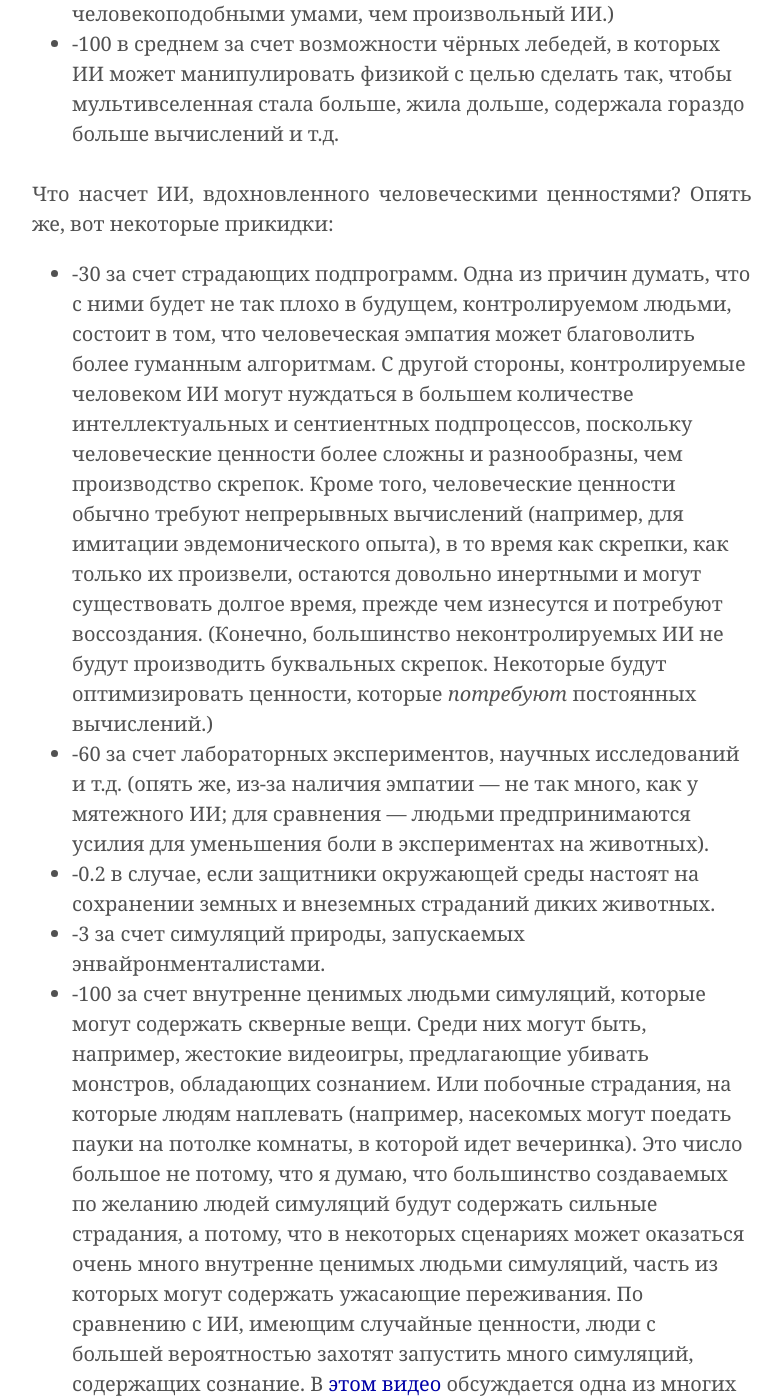
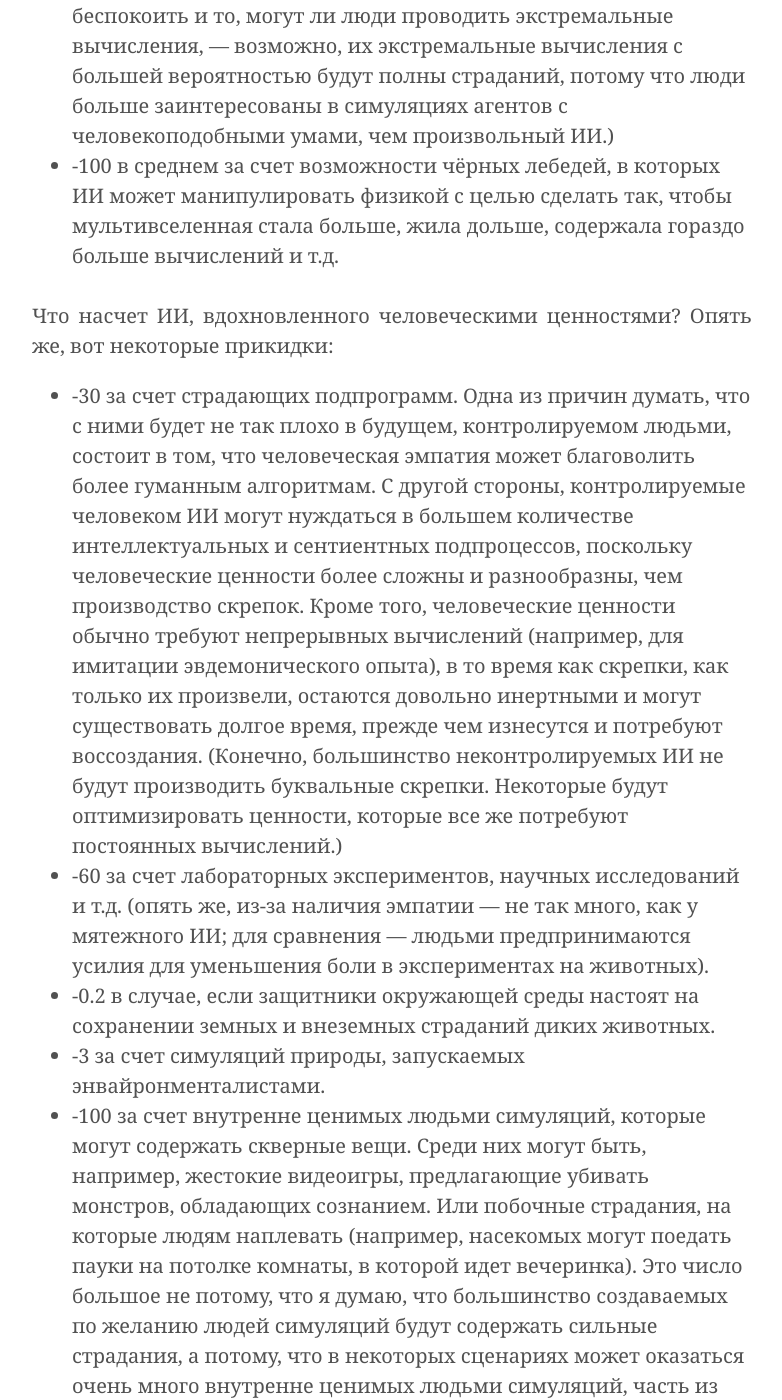
Before and after one commit to ReducingSuffering/reducingsuffering.github.io, a Jekyll site: the page built from _articles/brian-tomasik-2.md, in a window 1280 px wide and 1400 px high, scrolled down 2255 px. Shown: the whole window, without its empty margins (248-1030 px from the left). Built offline with Jekyll 4.4.1, drawn with Linux system fonts in a browser that asks for light colours; some of the changed text lies outside the part shown.

Commit message:
Update brian-tomasik-2.md

```diff
--- a/_articles/brian-tomasik-2.md
+++ b/_articles/brian-tomasik-2.md
@@ -27,7 +32,7 @@ preview_here: true
 
 Что насчет ИИ, вдохновленного человеческими ценностями? Опять же, вот некоторые прикидки:
 
-* -30 за счет страдающих подпрограмм. Одна из причин думать, что с ними будет не так плохо в будущем, контролируемом людьми, состоит в том, что человеческая эмпатия может благоволить более гуманным алгоритмам. С другой стороны, контролируемые человеком ИИ могут нуждаться в большем количестве интеллектуальных и сентиентных подпроцессов, поскольку человеческие ценности более сложны и разнообразны, чем производство скрепок. Кроме того, человеческие ценности обычно требуют непрерывных вычислений (например, для имитации эвдемонического опыта), в то время как скрепки, как только их произвели, остаются довольно инертными и могут существовать долгое время, прежде чем изнесутся и потребуют воссоздания. (Конечно, большинство неконтролируемых ИИ не будут производить буквальных скрепок. Некоторые будут оптимизировать ценности, которые _потребуют_ постоянных вычислений.)
+* -30 за счет страдающих подпрограмм. Одна из причин думать, что с ними будет не так плохо в будущем, контролируемом людьми, состоит в том, что человеческая эмпатия может благоволить более гуманным алгоритмам. С другой стороны, контролируемые человеком ИИ могут нуждаться в большем количестве интеллектуальных и сентиентных подпроцессов, поскольку человеческие ценности более сложны и разнообразны, чем производство скрепок. Кроме того, человеческие ценности обычно требуют непрерывных вычислений (например, для имитации эвдемонического опыта), в то время как скрепки, как только их произвели, остаются довольно инертными и могут существовать долгое время, прежде чем изнесутся и потребуют воссоздания. (Конечно, большинство неконтролируемых ИИ не будут производить буквальные скрепки. Некоторые будут оптимизировать ценности, которые все же потребуют постоянных вычислений.)
 * -60 за счет лабораторных экспериментов, научных исследований и т.д. (опять же, из-за наличия эмпатии — не так много, как у мятежного ИИ; для сравнения — людьми предпринимаются усилия для уменьшения боли в экспериментах на животных).
 * -0.2 в случае, если защитники окружающей среды настоят на сохранении земных и внеземных страданий диких животных.
 * -3 за счет симуляций природы, запускаемых энвайронменталистами.
```
Also changed, not shown: other parts of _articles/brian-tomasik-2.md (+7 -2 lines).
